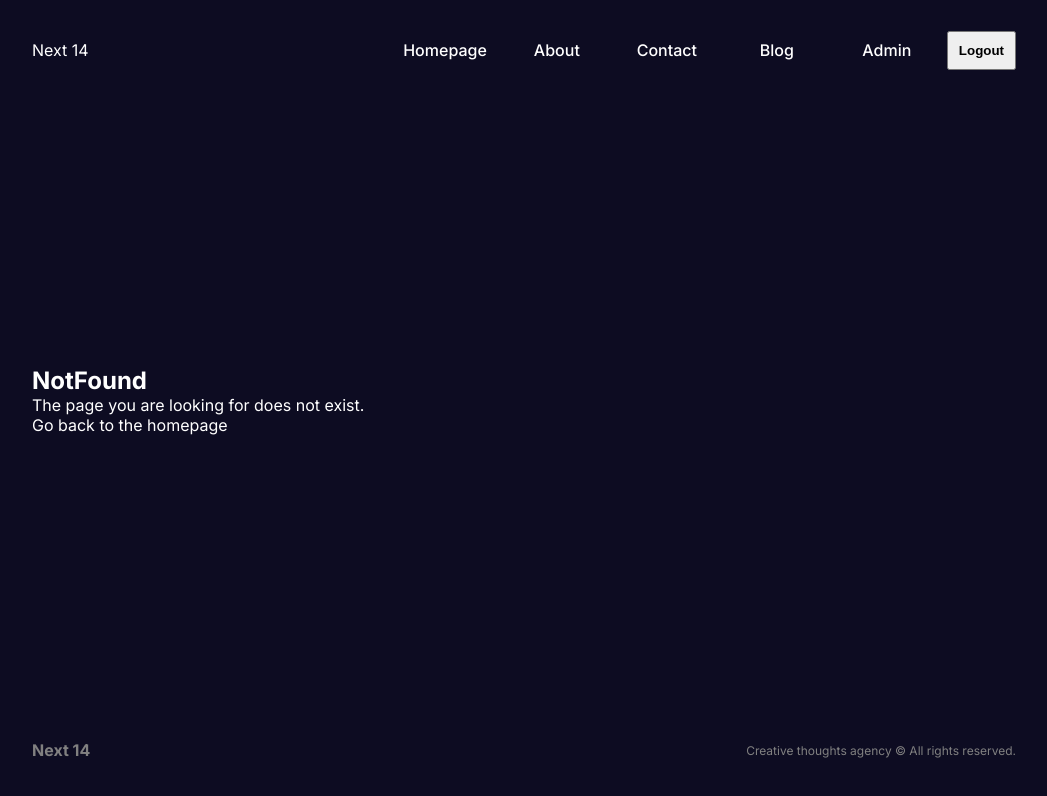
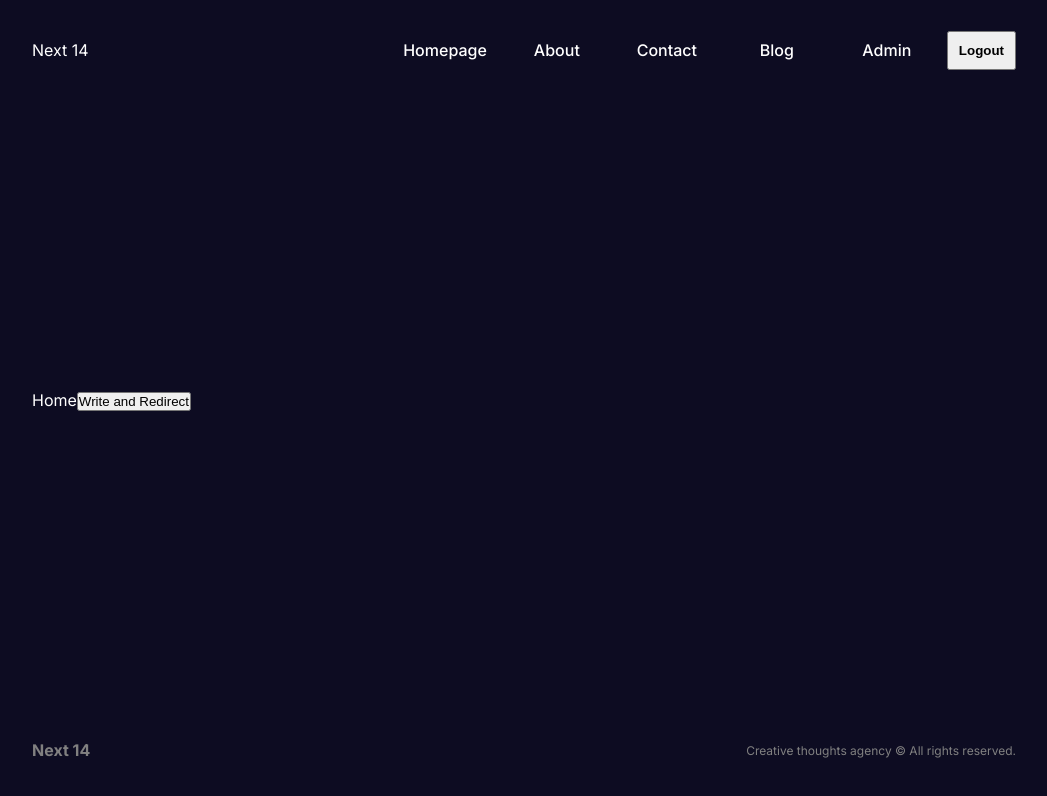
Before and after one commit to joharkhan99/next14-blog, a Next.js app: page /navigationtest in a window 1280 px wide. Before the commit this address had no page. Shown: the top 796 px of the page, without its empty margins (116-1163 px from the left). Built offline with nearby package versions, Linux system fonts and the light colour scheme.

Commit message:
Update SinglePostPage component to include params and searchParams

```diff
--- a/src/app/blog/[slug]/page.jsx
+++ b/src/app/blog/[slug]/page.jsx
@@ -1,7 +1,10 @@
 import Image from "next/image";
 import styles from "./singlePost.module.css";
 
-const SinglePostPage = () => {
+const SinglePostPage = ({ params, searchParams }) => {
+  console.log("params", params);
+  console.log("searchParams", searchParams);
+
   return (
     <div className={styles.container}>
       <div className={styles.imgContainer}>
--- /dev/null
+++ b/src/app/navigationtest/page.jsx
@@ -0,0 +1,46 @@
+"use client";
+import Link from "next/link";
+import { usePathname, useRouter, useSearchParams } from "next/navigation";
+
+const NavigationTestPage = () => {
+  const router = useRouter();
+
+  // This will return the current pathname
+  const pathname = usePathname();
+  console.log(pathname);
+
+  // This will return the current search params
+  const query = useSearchParams();
+  console.log(query.get("test"));
+
+  const handleClick = () => {
+    console.log("Write and Redirect clicked");
+
+    // This will redirect to the home page and will be added to the history stack
+    // router.push("/");
+
+    // This will redirect to the home page and will not be added to the history stack
+    // router.replace("/");
+
+    // This will refresh the current page and will fetch the data again
+    // router.refresh();
+
+    // This will go back to the previous page in the history stack
+    // router.back();
+
+    // This will go forward to the next page in the history stack
+    router.forward();
+  };
+
+  return (
+    <div>
+      <Link href="/" prefetch={false}>
+        Home
+      </Link>
+
+      <button onClick={handleClick}>Write and Redirect</button>
+    </div>
+  );
+};
+
+export default NavigationTestPage;
```
